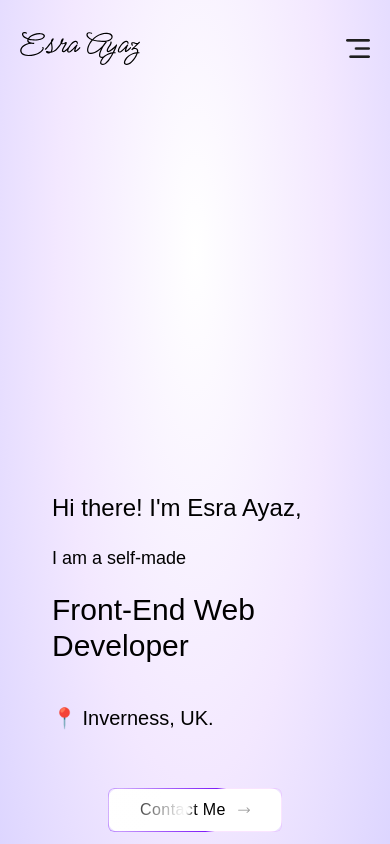
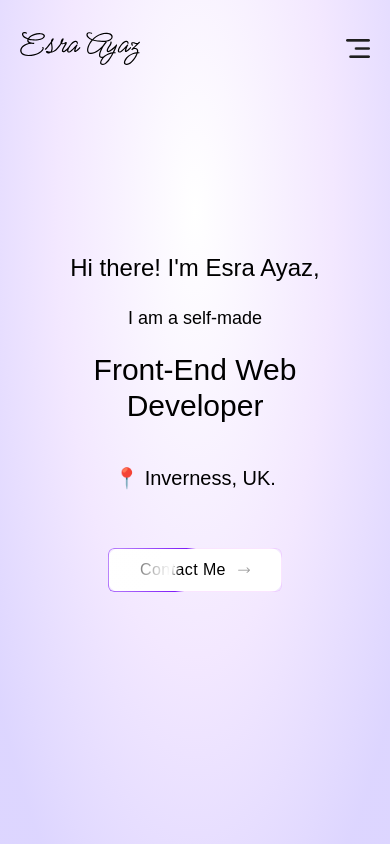
Before and after one commit to esraayaz/main-website, a Next.js app: page / in a window 390 px wide. Shown: the top 844 px of the page. Built offline with nearby package versions, Linux system fonts and the light colour scheme; a web font is replaced by a local one.

Commit message:
Global css changed 🧼

```diff
--- a/app/globals.css
+++ b/app/globals.css
@@ -1,46 +1,5 @@
 @import "tailwindcss";
 
-@media (max-width: 540px) {
-  #header {
-    padding-top: 5rem;
-  }
-}
-
-@media (max-width: 430px) {
-  #header {
-    padding-top: 5rem;
-    padding-left: 0.5rem;
-    padding-right: 0.5rem;
-    text-align: left;
-  }
-}
-
-@media (max-width: 412px) {
-  #header {
-    padding-top: 10rem;
-    padding-left: 0.5rem;
-    padding-right: 0.5rem;
-    text-align: left;
-  }
-}
-
-@media (max-width: 380px) {
-  #header {
-    padding-top: 25rem;
-    padding-left: 0.5rem;
-    padding-right: 0.5rem;
-    text-align: left;
-  }
-}
-
-@media (max-width: 360px) {
-  #header {
-    padding-top: 20rem;
-    padding-left: 0.5rem;
-    padding-right: 0.5rem;
-    text-align: left;
-  }
-}
 .radical-gradient {
   background: radial-gradient(
       circle at 0% 0%,
```
